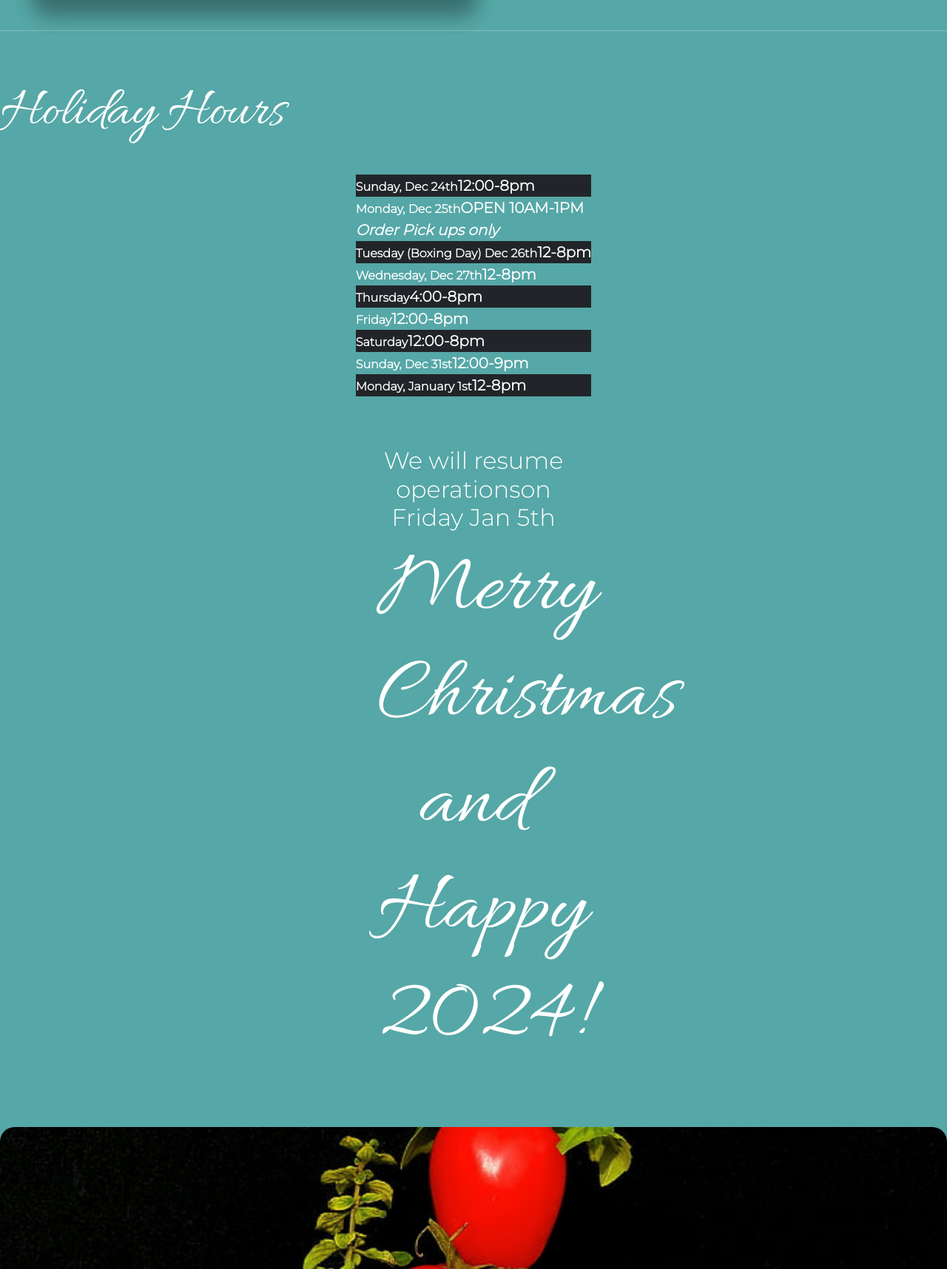
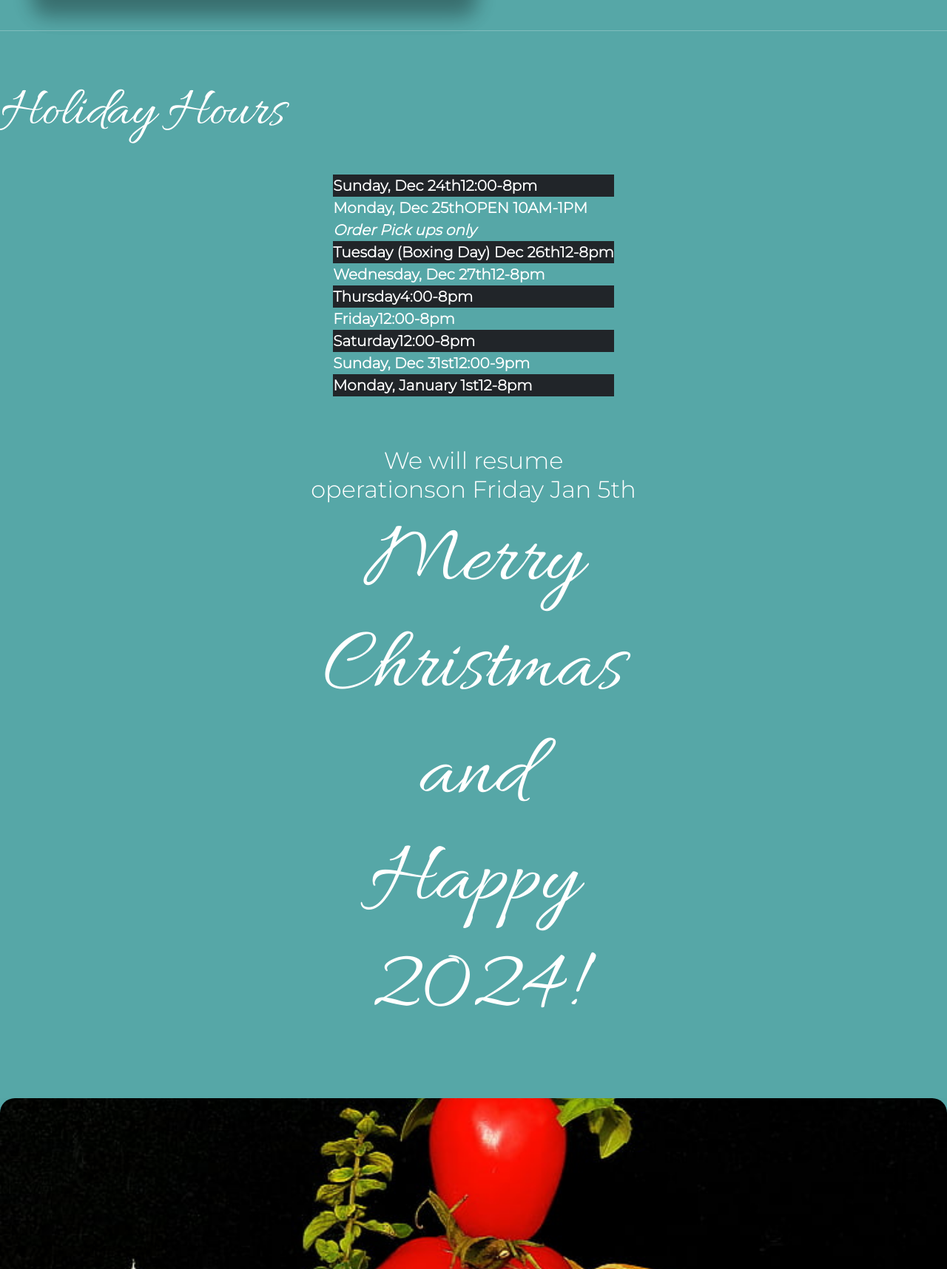
Before and after one commit to Fabscg/lanterna-marketplace, a PHP site: page /public/index.html in a window 1280 px wide. Shown: the part 2397-4113 px from the top of the page at 74% size. Run offline with PHP 8.4, Linux system fonts and the light colour scheme; lists and menus that the app fills with data are empty; some libraries are stand-ins or nearby versions.

Commit message:
fixing bugs

```diff
--- a/public/style.css
+++ b/public/style.css
@@ -36,6 +36,11 @@
 p {
     font-size: 20px;
     padding-bottom: 20px;
+}
+th{
+    font-size: 20px;
+    font-weight: 700;
+    justify-content: space-between;
 }
 
 #navbar_top{
@@ -332,7 +337,8 @@
 .holiday-hours{
     padding: 20px;
     margin: 20px auto;
-    width: 300px;
+    width: 500px;
+    text-align: center;
 }
 
 .opening-hours {
```
Also changed, not shown: 1 other file.
